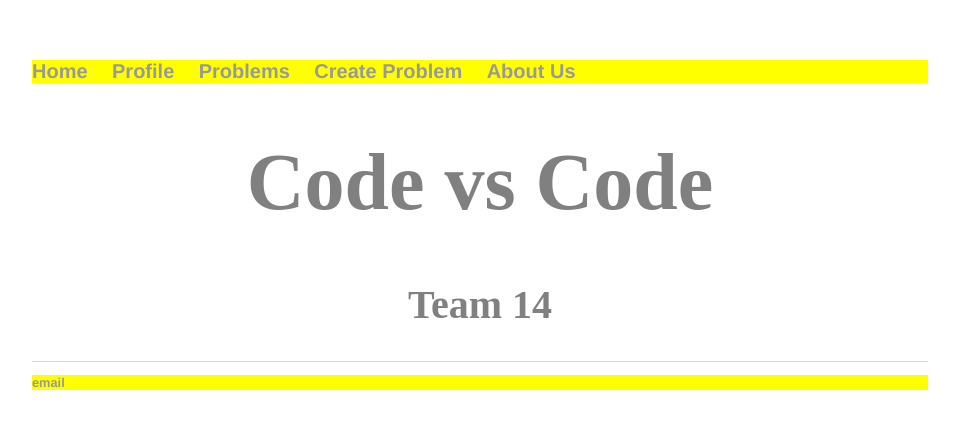
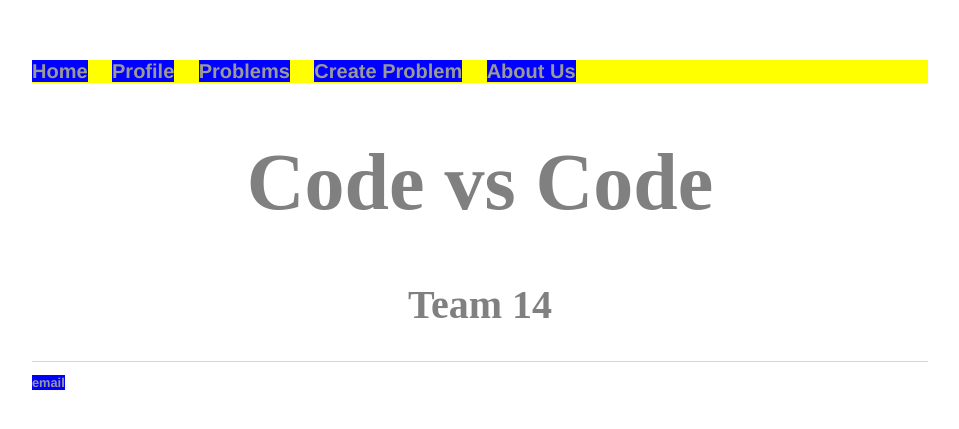
Before and after one commit to rramakrishnan246/rramakrishnan246.github.io, a Jekyll site: the page built from index.html, in a window 1280 px wide. Shown: the top 429 px of the page, without its empty margins (160-1119 px from the left). Built offline with Jekyll 4.4.1, drawn with Linux system fonts in a browser that asks for light colours.

Commit message:
Update main.css

```diff
--- a/css/main.css
+++ b/css/main.css
@@ -4,14 +4,13 @@ body {
 }
 nav ul, footer ul {
     font-family:'Helvetica', 'Arial', 'Sans-Serif';
-    background-color: yellow;
     padding: 0px;
     list-style: none;
     font-weight: bold;
 }
 nav ul li, footer ul li {
     display: inline;
-    color: blue;
+    background-color: blue;
     margin-right: 20px;
 }
 a {
```
